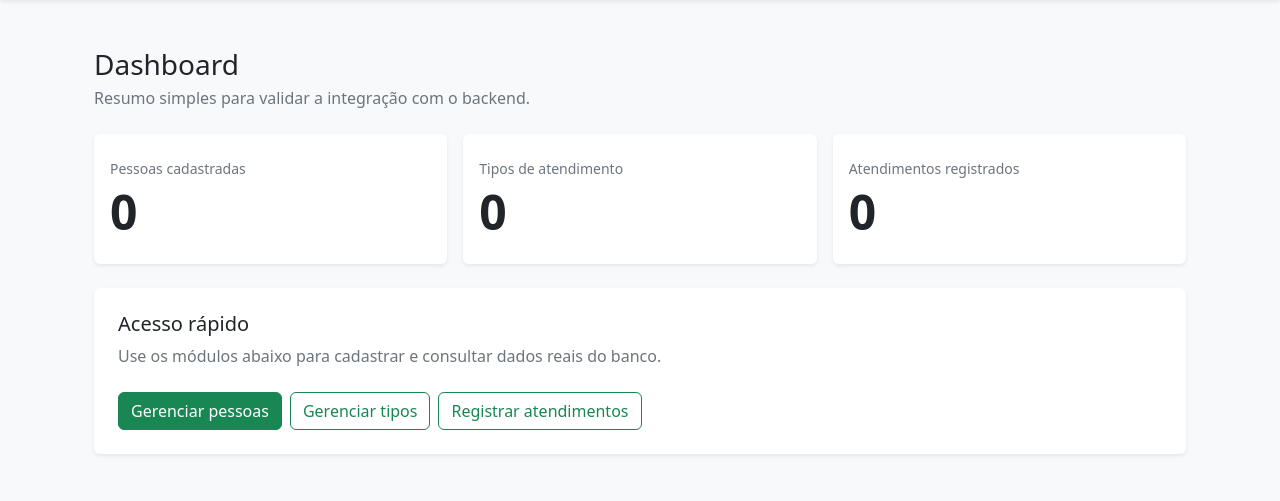
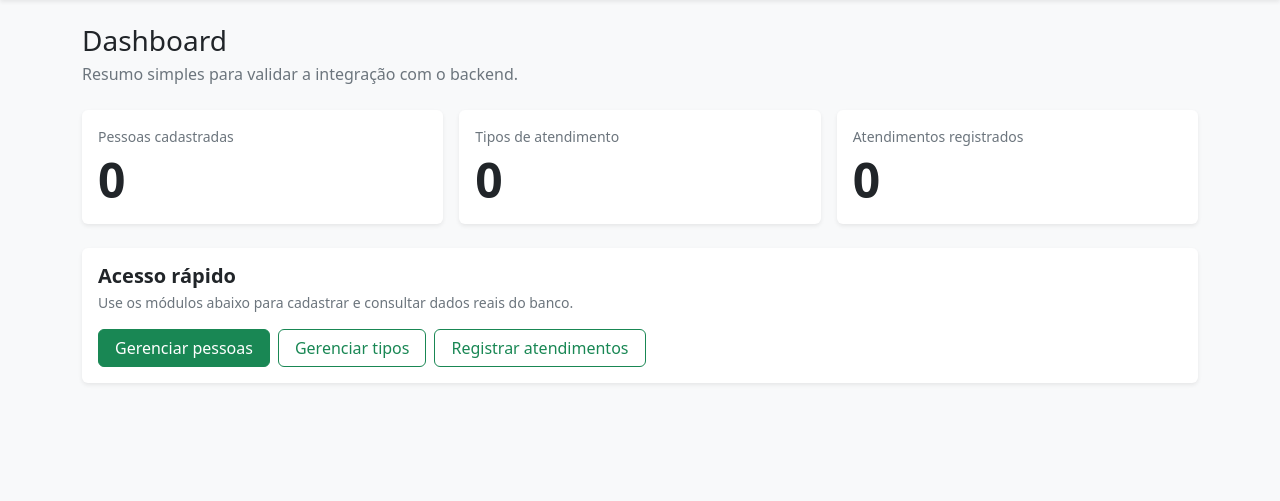
Before and after one commit to leomtambosi/atendelab, a PHP site: page /atendelab/index.php?controller=frontend&action=pessoas in a window 1280 px wide. Shown: the part 56-557 px from the top of the page. Run offline with PHP 8.4, Linux system fonts and the light colour scheme.

Commit message:
pessoas funcionando

```diff
--- a/app/Views/dashboard/index.php
+++ b/app/Views/dashboard/index.php
@@ -1,83 +1,105 @@
 <?php
-$baseUrl = '/atendelab/public/';
 $tituloPagina = 'Dashboard';
-
-// Carrega apenas o cabeçalho superior (barra verde)
-require_once __DIR__ . '/../layouts/header.php';
+require __DIR__ . '/../layouts/header.php';
 ?>
 
-<div class="container py-4">
-
-    <div class="d-flex flex-wrap justify-content-between align-items-center gap-2 mb-4">
-        <div>
+<div class="mb-4">
     <h1 class="h3 mb-1">Dashboard</h1>
     <p class="text-secondary mb-0">Resumo simples para validar a integração com o backend.</p>
 </div>
-    </div>
 
 <div class="row g-3 mb-4">
-        <div class="col-12 col-md-4">
-            <div class="card border-0 shadow-sm">
-                <div class="card-body py-4">
-                    <div class="text-secondary small mb-1">Pessoas cadastradas</div>
-                    <div class="display-5 fw-semibold" id="totalPessoas">-</div>
+    <div class="col-md-4">
+        <div class="card border-0 shadow-sm h-100">
+            <div class="card-body">
+                <p class="text-secondary small mb-1">Pessoas cadastradas</p>
+                <h2 class="display-5 fw-bold mb-0" id="totalPessoas">...</h2>
             </div>
         </div>
     </div>
 
-        <div class="col-12 col-md-4">
-            <div class="card border-0 shadow-sm">
-                <div class="card-body py-4">
-                    <div class="text-secondary small mb-1">Tipos de atendimento</div>
-                    <div class="display-5 fw-semibold" id="totalTipos">-</div>
+    <div class="col-md-4">
+        <div class="card border-0 shadow-sm h-100">
+            <div class="card-body">
+                <p class="text-secondary small mb-1">Tipos de atendimento</p>
+                <h2 class="display-5 fw-bold mb-0" id="totalTipos">...</h2>
             </div>
         </div>
     </div>
 
-        <div class="col-12 col-md-4">
-            <div class="card border-0 shadow-sm">
-                <div class="card-body py-4">
-                    <div class="text-secondary small mb-1">Atendimentos registrados</div>
-                    <div class="display-5 fw-semibold" id="totalAtendimentos">-</div>
+    <div class="col-md-4">
+        <div class="card border-0 shadow-sm h-100">
+            <div class="card-body">
+                <p class="text-secondary small mb-1">Atendimentos registrados</p>
+                <h2 class="display-5 fw-bold mb-0" id="totalAtendimentos">...</h2>
             </div>
         </div>
     </div>
 </div>
 
 <div class="card border-0 shadow-sm mb-4">
-        <div class="card-body p-4">
-            <h2 class="h5 mb-2">Acesso rápido</h2>
-            <p class="text-secondary mb-4">Use os módulos abaixo para cadastrar e consultar dados reais do banco.</p>
+    <div class="card-body">
+        <h5 class="card-title fw-semibold mb-1">Acesso rápido</h5>
+        <p class="card-text text-secondary small mb-3">
+            Use os módulos abaixo para cadastrar e consultar dados reais do banco.
+        </p>
 
         <div class="d-flex flex-wrap gap-2">
-                <a class="btn btn-success" href="<?= $baseUrl ?>?controller=frontend&action=pessoas">Gerenciar pessoas</a>
-                <a class="btn btn-outline-success" href="<?= $baseUrl ?>?controller=frontend&action=tipos">Gerenciar tipos</a>
-                <a class="btn btn-outline-success" href="<?= $baseUrl ?>?controller=frontend&action=atendimentos">Registrar atendimentos</a>
-            </div>
+            <a href="?controller=frontend&action=pessoas" class="btn btn-success px-3">
+                Gerenciar pessoas
+            </a>
+            <a href="?controller=frontend&action=tipos" class="btn btn-outline-success px-3">
+                Gerenciar tipos
+            </a>
+            <a href="?controller=frontend&action=atendimentos" class="btn btn-outline-success px-3">
+                Registrar atendimentos
+            </a>
         </div>
     </div>
 </div>
 
 <script>
-document.addEventListener('DOMContentLoaded', async () => {
-    const targets = {
-        pessoas: document.getElementById('totalPessoas'),
-        tipos: document.getElementById('totalTipos'),
-        atendimentos: document.getElementById('totalAtendimentos')
-    };
+async function carregarDadosDashboard() {
+    try {
+        const resposta = await AtendeLabApi.get('relatorios', 'estatisticas');
+        const dados = resposta.dados || resposta;
 
-    for (const [controller, element] of Object.entries(targets)) {
-        try {
-            if (typeof AtendeLabApi !== 'undefined') {
-                const response = await AtendeLabApi.get(controller, 'listar');
-                element.textContent = AtendeLabApi.toList(response).length;
+        if (dados.pessoas !== undefined) {
+            document.getElementById('totalPessoas').textContent = dados.pessoas;
+            document.getElementById('totalTipos').textContent = dados.tipos || 0;
+            document.getElementById('totalAtendimentos').textContent = dados.atendimentos || 0;
         } else {
-                element.textContent = '0';
+            await processarContagemAutomatica();
         }
     } catch (error) {
-            element.textContent = '!';
-            element.title = error.message;
+        console.warn('Recorrendo à contagem automática:', error);
+        await processarContagemAutomatica();
     }
 }
-});
+
+async function processarContagemAutomatica() {
+    try {
+        const resPessoas = await AtendeLabApi.get('pessoas', 'listar');
+        document.getElementById('totalPessoas').textContent = AtendeLabApi.toList(resPessoas).length;
+    } catch (e) { document.getElementById('totalPessoas').textContent = '0'; }
+
+    try {
+        const resTipos = await AtendeLabApi.get('tipos', 'listar');
+        document.getElementById('totalTipos').textContent = AtendeLabApi.toList(resTipos).length;
+    } catch (e) { document.getElementById('totalTipos').textContent = '0'; }
+
+    try {
+        const resAtendimentos = await AtendeLabApi.get('atendimentos', 'listar');
+        document.getElementById('totalAtendimentos').textContent = AtendeLabApi.toList(resAtendimentos).length;
+    } catch (e) { document.getElementById('totalAtendimentos').textContent = '0'; }
+}
+
+document.addEventListener('DOMContentLoaded', carregarDadosDashboard);
 </script>
+
+</main>
+
+<script src="/atendelab/assets/js/api.js"></script>
+<script src="https://cdn.jsdelivr.net/npm/bootstrap@5.3.3/dist/js/bootstrap.bundle.min.js"></script>
+</body>
+</html>
```
Also changed, not shown: app/Views/pessoas/index.php (+10 -7 lines). Lines whose indentation alone changed are shown as unchanged.
